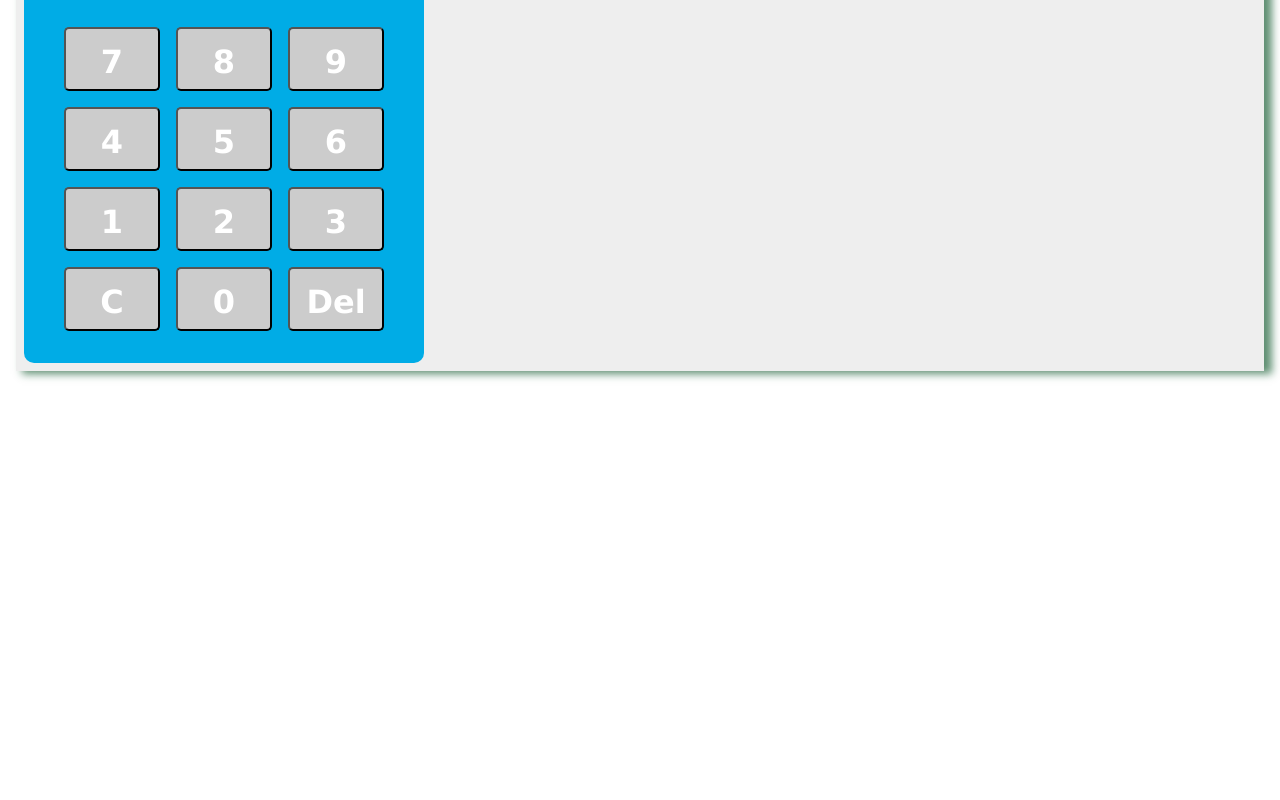
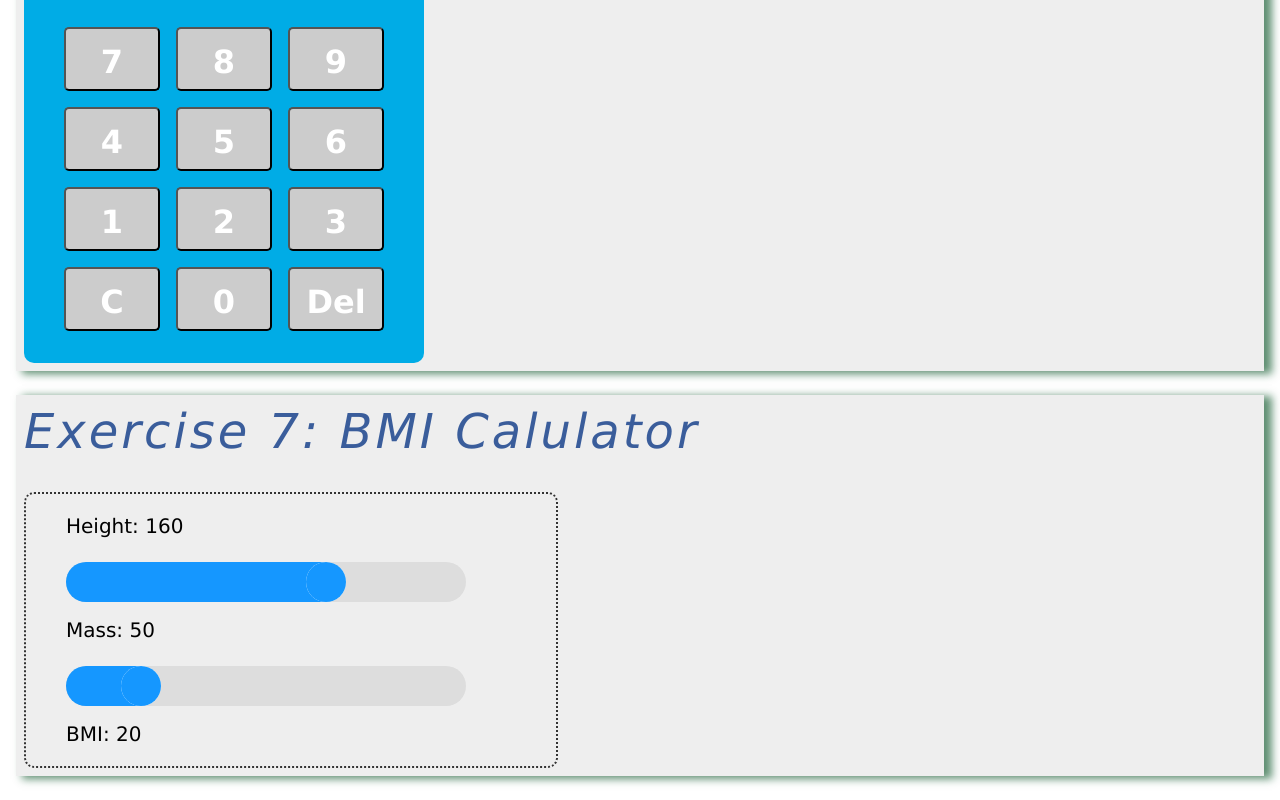
Before and after one commit to r0302772/react-js-les-2-state, a React (Vite) app in the folder react-js-les-2-state/: page / in a window 1280 px wide. Shown: the part 2036-2836 px from the top of the page. Before the commit the page ends 2431 px from the top, so only its background shows below. Built offline with nearby package versions, Linux system fonts and the light colour scheme.

Commit message:
added exerciseSeven, slider, range.css - finished exercise

```diff
--- /dev/null
+++ b/react-js-les-2-state/src/components/exerciseSeven/Slider.jsx
@@ -0,0 +1,8 @@
+const Slider = ({value, min, max, setValue}) => {
+    return (
+        <input type={'range'} value={value} min={min} max={max} onChange={evt =>setValue(evt.target.value)}>
+        </input>
+    )
+}
+
+export default Slider;
--- /dev/null
+++ b/react-js-les-2-state/src/components/exerciseSeven/exerciseSeven.jsx
@@ -0,0 +1,40 @@
+import styled from 'styled-components'
+import {useState} from "react";
+import Slider from "./Slider.jsx";
+import './range.css'
+
+const BmiLabel = styled.div`
+  font-family: Verdana, serif;
+  font-size: 20px;
+`
+
+const calculateBMI = (hoogteInCm, massa) => {
+    const hoogteInM = hoogteInCm / 100;
+    return Math.round(massa / (hoogteInM * hoogteInM));
+}
+
+const BMIContainer = styled.div`
+  padding: 20px 40px;
+  border: #333 2px dotted;
+  width: 450px;
+  border-radius: 10px;
+  text-align: left;
+  margin-top: 2em;
+`
+
+const ExerciseSeven = () => {
+    const [height, setHeight] = useState(160)
+    const [mass, setMass]=useState(50)
+
+    return (
+        <BMIContainer>
+            <BmiLabel>Height: {height}</BmiLabel>
+            <Slider value={height} min={60} max={210} setValue={setHeight}/>
+            <BmiLabel>Mass: {mass}</BmiLabel>
+            <Slider value={mass} min={30} max={160} setValue={setMass}/>
+            <BmiLabel>BMI: {calculateBMI(height,mass)}</BmiLabel>
+        </BMIContainer>
+    )
+}
+
+export default ExerciseSeven;
--- /dev/null
+++ b/react-js-les-2-state/src/components/exerciseSeven/range.css
@@ -0,0 +1,103 @@
+html input[type="range"] {
+    outline: 0;
+    border: 0;
+    border-radius: 500px;
+    width: 400px;
+    max-width: 100%;
+    margin: 24px 0 16px;
+    -webkit-transition: box-shadow 0.2s ease-in-out;
+    transition: box-shadow 0.2s ease-in-out;
+}
+@media screen and (-webkit-min-device-pixel-ratio: 0) {
+    html input[type="range"] {
+        overflow: hidden;
+        height: 40px;
+        -webkit-appearance: none;
+        background-color: #ddd;
+    }
+    html input[type="range"]::-webkit-slider-runnable-track {
+        height: 40px;
+        -webkit-appearance: none;
+        color: #444;
+        -webkit-transition: box-shadow 0.2s ease-in-out;
+        transition: box-shadow 0.2s ease-in-out;
+    }
+    html input[type="range"]::-webkit-slider-thumb {
+        width: 40px;
+        -webkit-appearance: none;
+        height: 40px;
+        cursor: ew-resize;
+        background: #fff;
+        box-shadow: -340px 0 0 320px #1597ff, inset 0 0 0 40px #1597ff;
+        border-radius: 50%;
+        -webkit-transition: box-shadow 0.2s ease-in-out;
+        transition: box-shadow 0.2s ease-in-out;
+        position: relative;
+    }
+    html input[type="range"]:active::-webkit-slider-thumb {
+        background: #fff;
+        box-shadow: -340px 0 0 320px #1597ff, inset 0 0 0 3px #1597ff;
+    }
+}
+html input[type="range"]::-moz-range-progress {
+    background-color: #43e5f7;
+}
+html input[type="range"]::-moz-range-track {
+    background-color: #9a905d;
+}
+html input[type="range"]::-ms-fill-lower {
+    background-color: #43e5f7;
+}
+html input[type="range"]::-ms-fill-upper {
+    background-color: #9a905d;
+}
+
+#h4-container {
+    width: 400px;
+    max-width: 100%;
+    padding: 0 20px;
+    box-sizing: border-box;
+    position: relative;
+}
+#h4-container #h4-subcontainer {
+    width: 100%;
+    position: relative;
+}
+#h4-container #h4-subcontainer h4 {
+    display: -webkit-box;
+    display: flex;
+    -webkit-box-align: center;
+    align-items: center;
+    -webkit-box-pack: center;
+    justify-content: center;
+    position: absolute;
+    top: 0;
+    width: 40px;
+    height: 40px;
+    color: #fff !important;
+    font-size: 12px;
+    -webkit-transform-origin: center -10px;
+    transform-origin: center -10px;
+    -webkit-transform: translateX(-50%);
+    transform: translateX(-50%);
+    -webkit-transition: margin-top 0.15s ease-in-out, opacity 0.15s ease-in-out;
+    transition: margin-top 0.15s ease-in-out, opacity 0.15s ease-in-out;
+}
+#h4-container #h4-subcontainer h4 span {
+    position: absolute;
+    width: 100%;
+    height: 100%;
+    top: 0;
+    left: 0;
+    background-color: #1597ff;
+    border-radius: 0 50% 50% 50%;
+    -webkit-transform: rotate(45deg);
+    transform: rotate(45deg);
+    z-index: -1;
+}
+
+input:not(:active) + #h4-container h4 {
+    opacity: 0;
+    margin-top: -50px;
+    pointer-events: none;
+}
--- a/react-js-les-2-state/src/main.jsx
+++ b/react-js-les-2-state/src/main.jsx
@@ -8,6 +8,7 @@ import ExerciseThree from "./components/exerciseThree/ExerciseThree.jsx";
 import ExerciseFour from "./components/exerciseFour/ExerciseFour.jsx";
 import ExerciseFive from "./components/exerciseFive/ExerciseFive.jsx";
 import ExerciseSix from "./components/exerciseSix/exerciseSix.jsx";
+import ExerciseSeven from "./components/exerciseSeven/exerciseSeven.jsx";
 
 ReactDOM.createRoot(document.getElementById('root')).render(
     <StrictMode>
@@ -29,5 +30,8 @@ ReactDOM.createRoot(document.getElementById('root')).render(
         <Exercise title={'Exercise 6: Calculator'}>
             <ExerciseSix/>
         </Exercise>
+        <Exercise title={'Exercise 7: BMI Calulator'}>
+            <ExerciseSeven/>
+        </Exercise>
     </StrictMode>
 )
```
